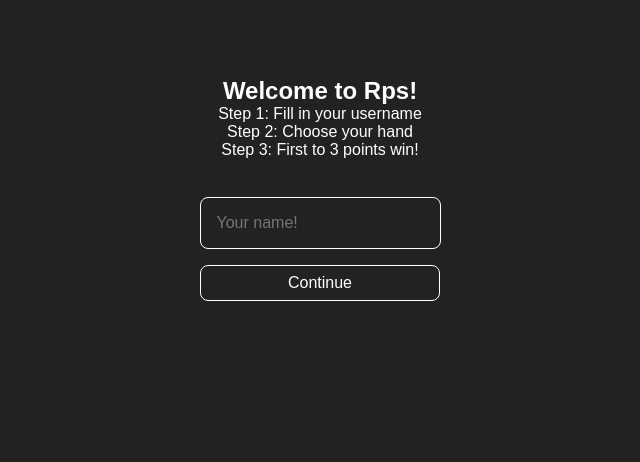
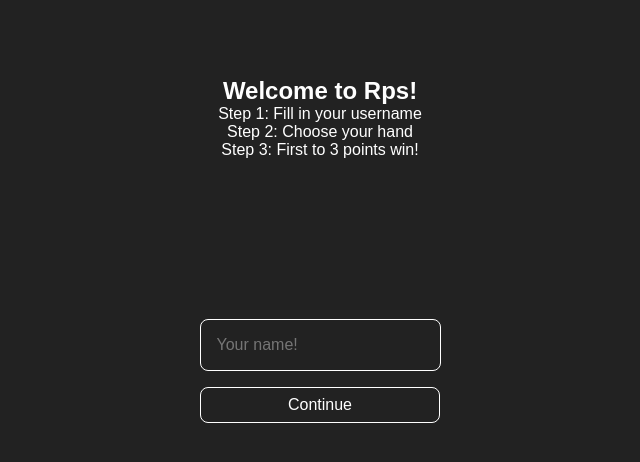
Before and after one commit to felixrydberg/fe2021-FelixRydberg-Miniprojekt2, a plain HTML site: page index.html in a window 1280 px wide. Shown: the part 90-552 px from the top of the page, without its empty margins (320-960 px from the left). Drawn offline with Linux system fonts and the light colour scheme.

Commit message:
Update style.css

```diff
--- a/style.css
+++ b/style.css
@@ -28,7 +28,7 @@ header h1 {
 main {
     grid-row: 2;
     display: grid;
-    grid-template: 15vh 15vh 23vh 23vh / auto 15rem auto;
+    grid-template: auto auto 23vh 23vh / auto 15rem auto;
 }
 
 main article {
```
